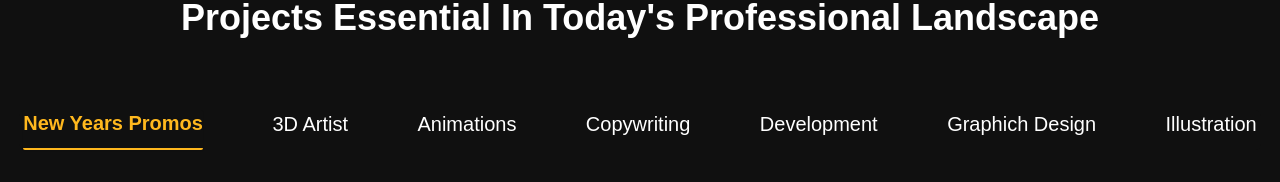
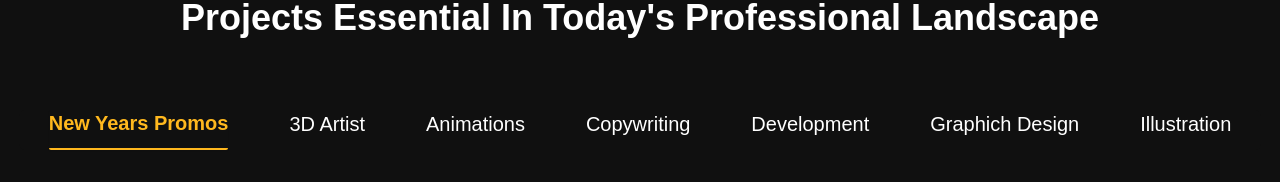
Before and after one commit to takachan0012/levelUp, a React (Vite) app: page / in a window 1280 px wide. Shown: the part 1050-1232 px from the top of the page. Built offline with nearby package versions, Linux system fonts and the light colour scheme; a web font is replaced by a local one.

Commit message:
feat: justify-around tablist

```diff
--- a/src/pages/home.jsx
+++ b/src/pages/home.jsx
@@ -167,7 +167,7 @@ const Home = () => {
                         <span>Projects Essential In Today's Professional Landscape</span>
                     </div>
                     <Tabs defaultValue="new-years-promo" className="w-full mt-[52px]">
-                        <TabsList className="flex justify-between">
+                        <TabsList className="flex justify-around">
                             <TabsTrigger value="new-years-promo">New Years Promos</TabsTrigger>
                             <TabsTrigger value="3d-artist">3D Artist</TabsTrigger>
                             <TabsTrigger value="animations">Animations</TabsTrigger>
```
